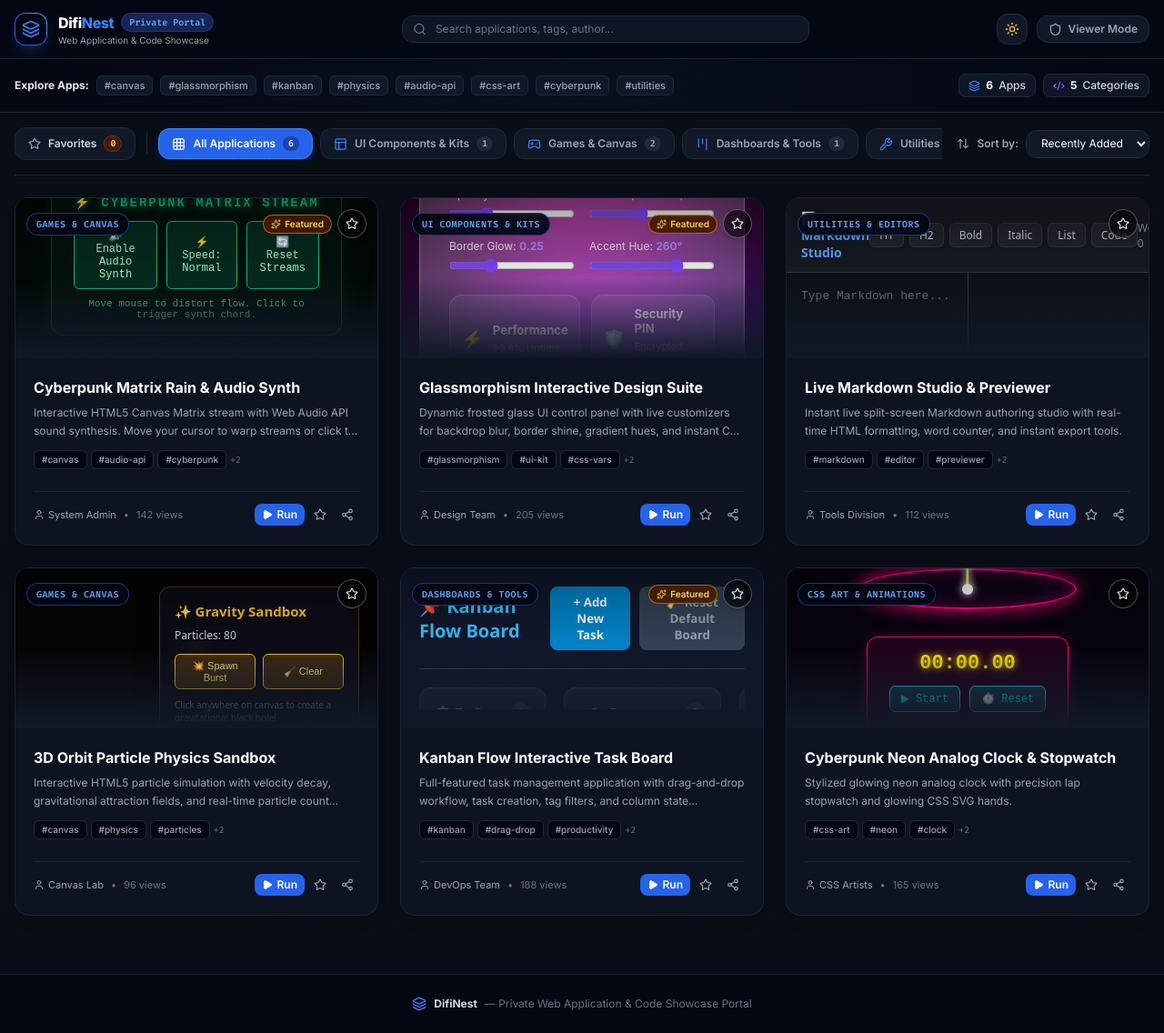
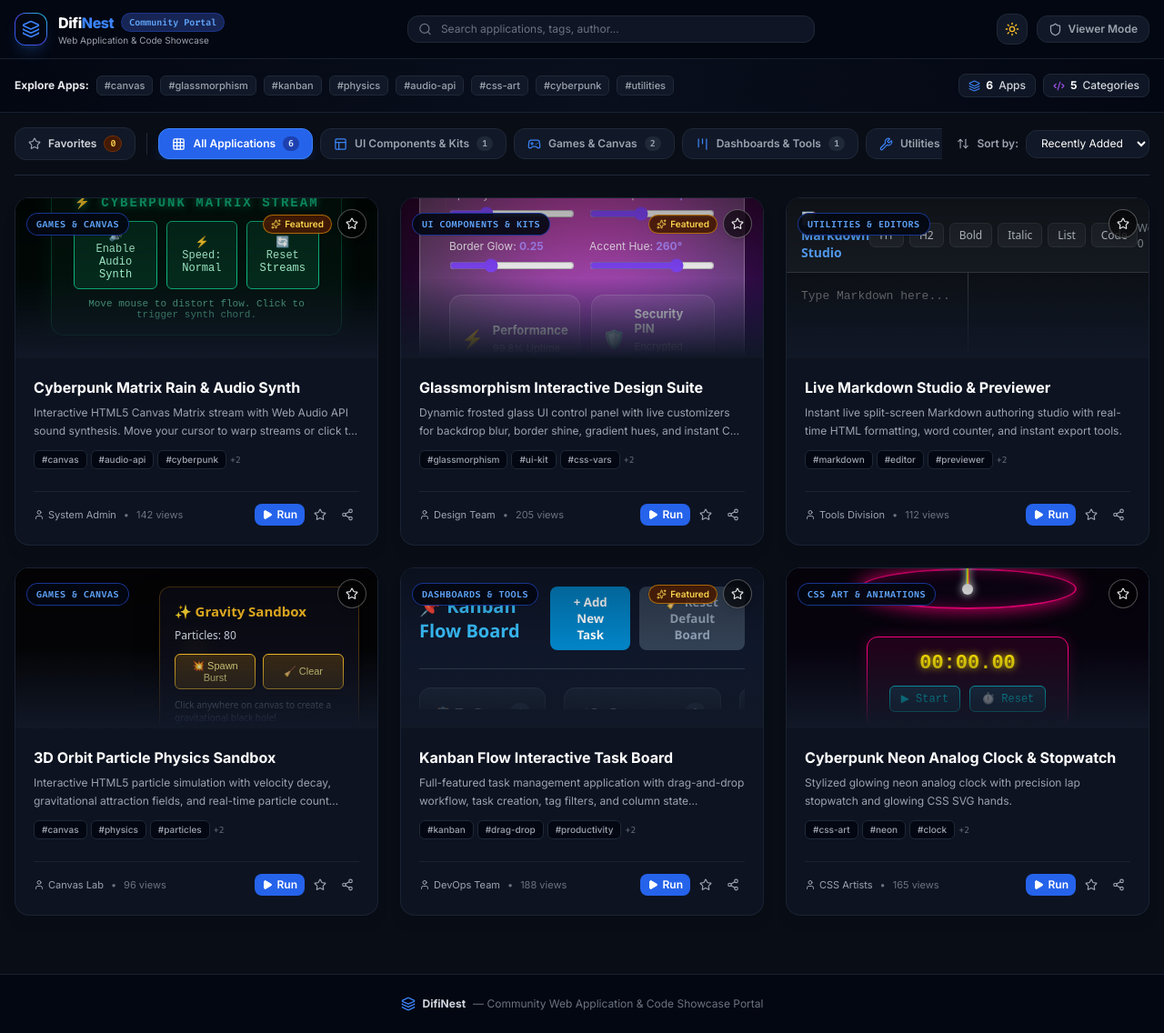
Before and after one commit to sajitss/DifiNest, a React (Vite) app: page / in a window 1280 px wide. Shown: the whole page at 91% size. Built offline with nearby package versions, Linux system fonts and the light colour scheme.

Commit message:
Update portal badge to Community Portal

```diff
--- a/src/App.tsx
+++ b/src/App.tsx
@@ -305,7 +305,7 @@
         <div className="max-w-7xl mx-auto flex items-center justify-center gap-2">
           <Layers size={16} className="text-blue-500" />
           <span className={`font-bold ${theme === 'light' ? 'text-slate-800' : 'text-gray-300'}`}>DifiNest</span>
-          <span>— Private Web Application & Code Showcase Portal</span>
+          <span>— Community Web Application & Code Showcase Portal</span>
         </div>
       </footer>
 
--- a/src/components/Navbar.tsx
+++ b/src/components/Navbar.tsx
@@ -92,7 +92,7 @@
                 Difi<span className="text-blue-500">Nest</span>
               </span>
               <span className={`text-[10px] font-mono px-2 py-0.5 rounded-full border font-semibold ${theme === 'light' ? 'bg-blue-50 text-blue-700 border-blue-200' : 'bg-blue-950 text-blue-400 border-blue-800/60'}`}>
-                Private Portal
+                Community Portal
               </span>
             </div>
             <p className={`text-[10px] font-sans hidden sm:block ${theme === 'light' ? 'text-slate-500' : 'text-gray-400'}`}>
```
